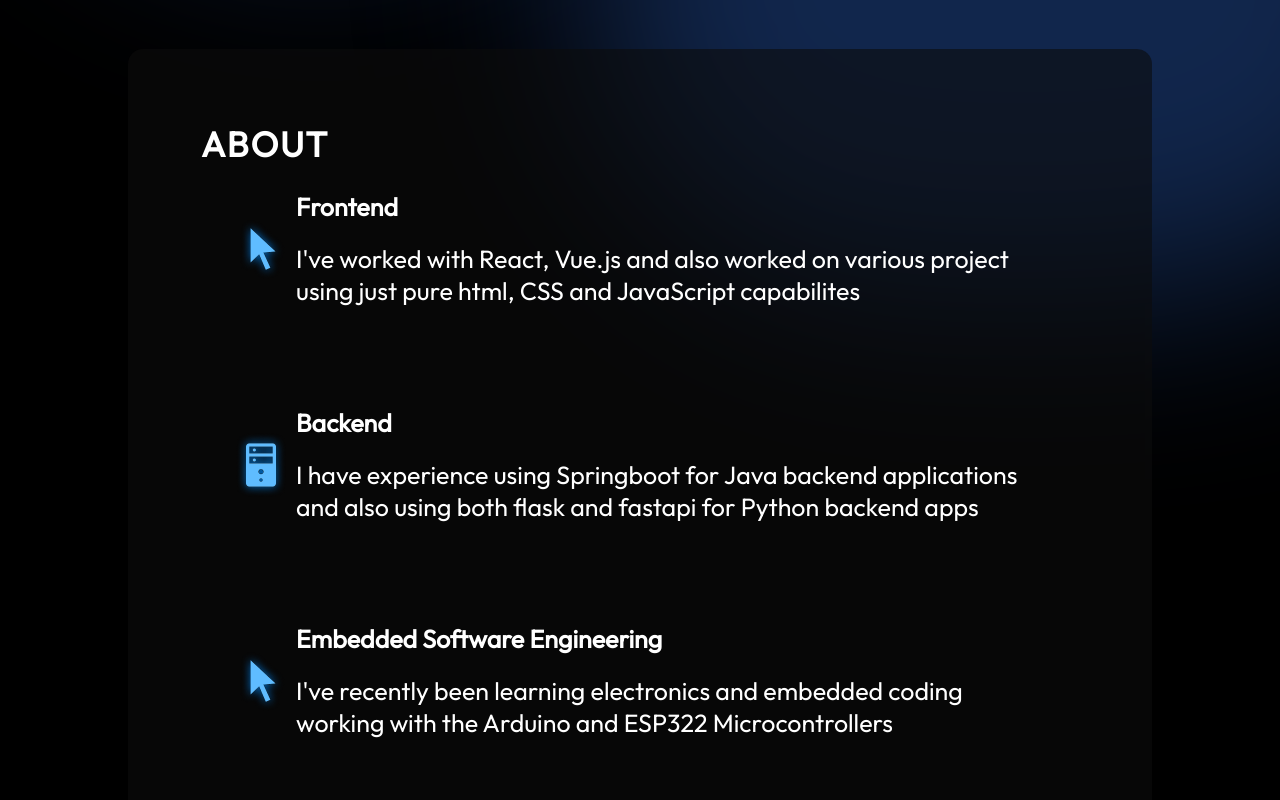
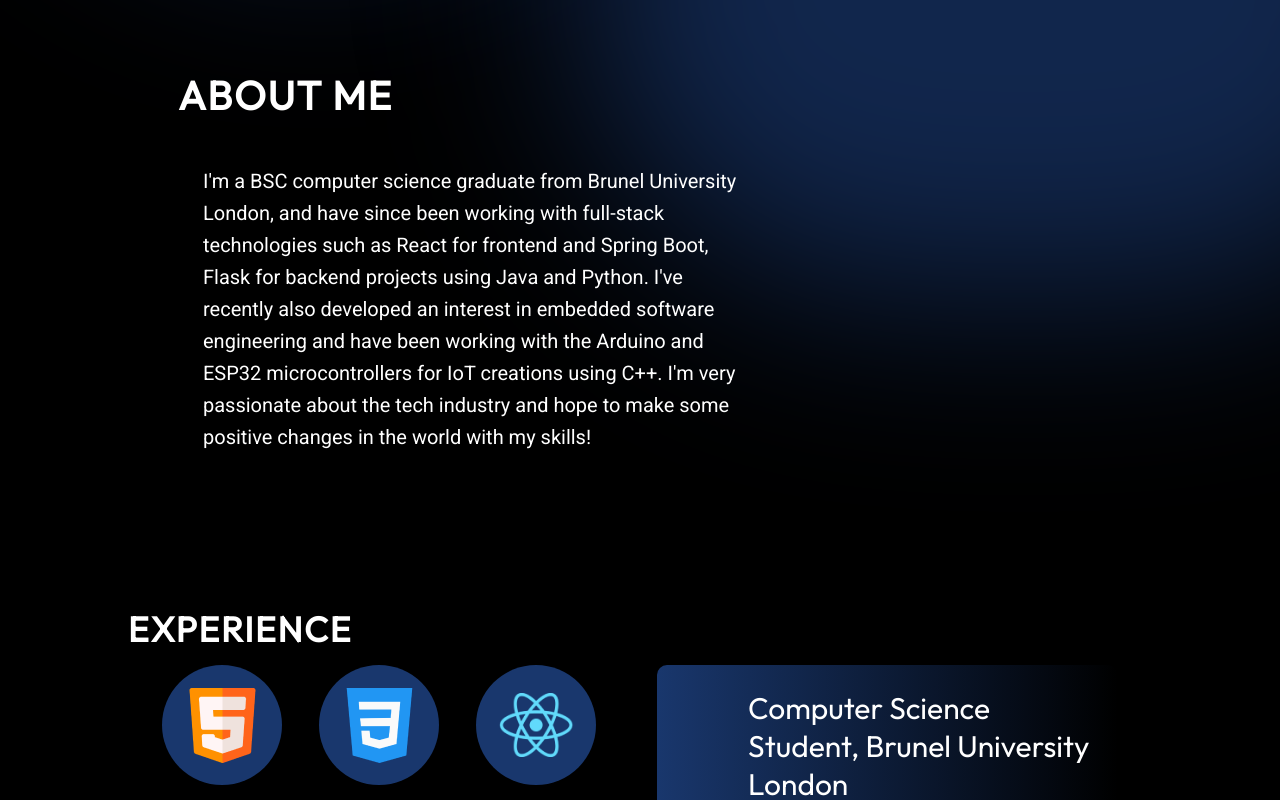
Before and after one commit to hmalik123/Humza-Personal-Portfolio, a React (Vite) app: page / in a window 1280 px wide. Shown: the part 740-1540 px from the top of the page. Built offline with nearby package versions, Linux system fonts and the light colour scheme.

Commit message:
About finished

```diff
--- a/src/components/About/About.jsx
+++ b/src/components/About/About.jsx
@@ -1,44 +1,19 @@
 import React from "react";
-
 import styles from "./About.module.css";
-import { getImageUrl } from "../../utils";
 
 export const About = () => {
   return (
     <section className={styles.container} id="about">
-      <h2 className={styles.title}>About</h2>
+      <h2 className={styles.title}>About Me</h2>
       <div className={styles.content}>
         <ul className={styles.aboutItems}>
           <li className={styles.aboutItem}>
-            <img src={getImageUrl("about/cursorIcon.png")} alt="Cursor icon" />
             <div className={styles.aboutItemText}>
-              <h3>Frontend</h3>
-              <br></br>
               <p>
-                I've worked with React, Vue.js and also worked on various project
-                using just pure html, CSS and JavaScript capabilites
-              </p>
-            </div>
-          </li>
-          <li className={styles.aboutItem}>
-            <img src={getImageUrl("about/serverIcon.png")} alt="Server icon" />
-            <div className={styles.aboutItemText}>
-              <h3>Backend</h3>
-              <br></br>
-              <p>
-                I have experience using Springboot for Java backend applications and
-                also using both flask and fastapi for Python backend apps
-              </p>
-            </div>
-          </li>
-          <li className={styles.aboutItem}>
-            <img src={getImageUrl("about/cursorIcon.png")} alt="UI icon" />
-            <div className={styles.aboutItemText}>
-              <h3>Embedded Software Engineering</h3>
-              <br></br>
-              <p>
-                I've recently been learning electronics and embedded coding working with the Arduino
-                and ESP322 Microcontrollers
+                I'm a BSC computer science graduate from Brunel University London, and have since been working with full-stack
+                technologies such as React for frontend and Spring Boot, Flask for backend projects using Java and Python.
+                I've recently also developed an interest in embedded software engineering and have been working with the Arduino and ESP32 microcontrollers
+                for IoT creations using C++. I'm very passionate about the tech industry and hope to make some positive changes in the world with my skills!
               </p>
             </div>
           </li>
--- a/src/components/About/About.module.css
+++ b/src/components/About/About.module.css
@@ -2,10 +2,8 @@
 
 .container {
   position: relative;
-  background-color: rgba(12, 12, 12, 0.6);
-  border-radius: 15px;
-  padding: 73px;
-  margin-top: 129px;
+  padding: 50px;
+  margin-top: 100px;
   z-index: 1;
   margin-left: 10%;
   margin-right: 10%;
@@ -13,27 +11,25 @@
 
 .title {
   color: var(--color-text);
-  font-size: 35px;
+  font-size: 40px;
   font-weight: 700;
   letter-spacing: 1.75px;
   text-transform: uppercase;
+  margin-bottom: 20px;
 }
 
 .content {
   display: flex;
   flex-direction: row;
-  align-items: center;
-}
-
-.aboutImage {
-  width: 35%;
+  align-items: flex-start;
 }
 
 .aboutItems {
   color: var(--color-text);
   display: flex;
   flex-direction: column;
-  gap: 50px;
+  gap: 20px;
+  max-width: 600px;
 }
 
 .aboutItem {
@@ -43,50 +39,10 @@
   border-radius: 20px;
   list-style: none;
   padding: 25px;
-  background-image: linear-gradient(
-    90deg,
-    rgba(165, 215, 232, 0.42) 0%,
-    rgba(255, 255, 255, 0) 100%
-  );
-  background-size: 0 100%;
-  background-repeat: no-repeat;
-  transition: 0.4s;
-}
-
-.aboutItem:hover {
-  background-size: 100% 100%;
-}
-
-.aboutItem h3 {
-  font-size: 25px;
-  font-weight: 600;
 }
 
 .aboutItem p {
-  font-size: 25px;
+  font-size: 20px;
+  line-height: 1.6;
+  font-family: "Roboto", Arial, Helvetica, sans-serif;
 }
-
-@media screen and (max-width: 830px) {
-  .container {
-    background-color: transparent;
-    padding-left: 0;
-    padding-right: 0;
-  }
-
-  .content {
-    flex-direction: column;
-  }
-
-  .aboutImage {
-    display: none;
-  }
-
-  .aboutItems {
-    margin-top: 29px;
-  }
-
-  .aboutItem {
-    padding-left: 0;
-    padding-right: 0;
-  }
-}
```
